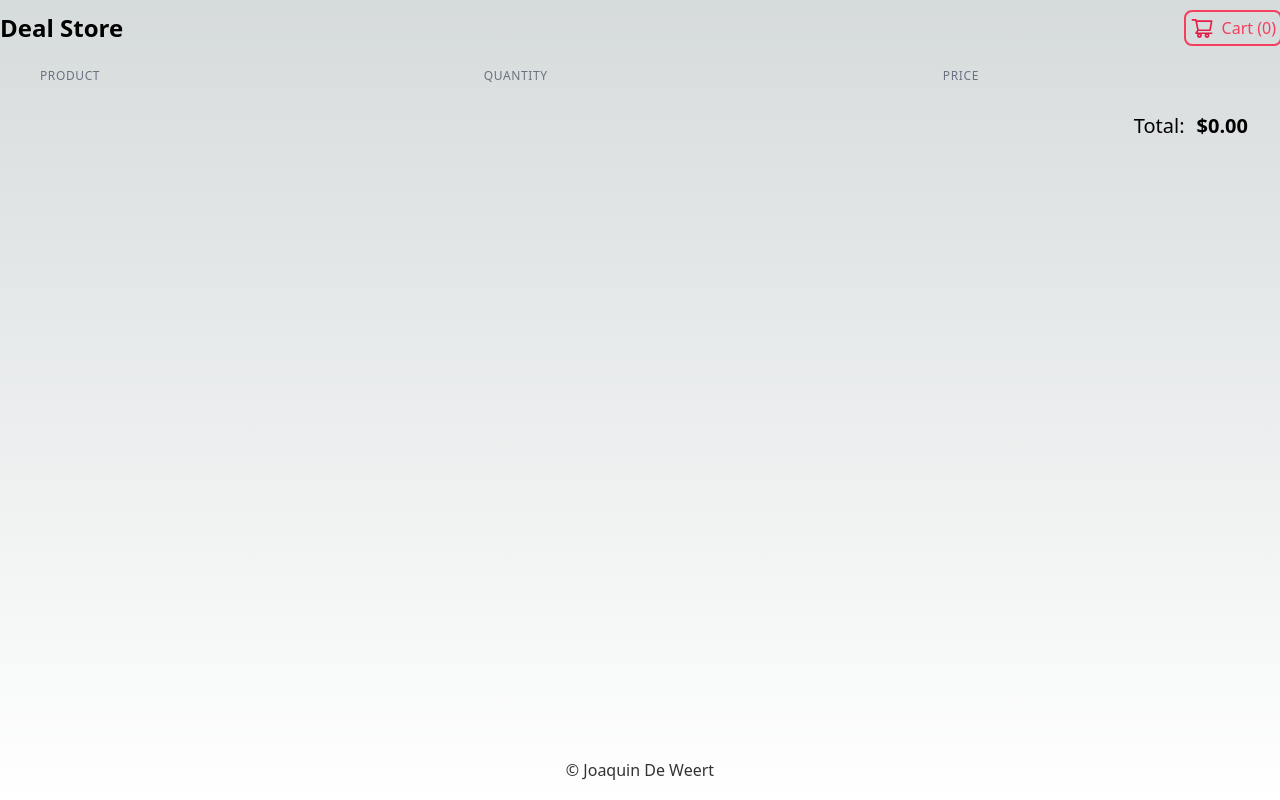
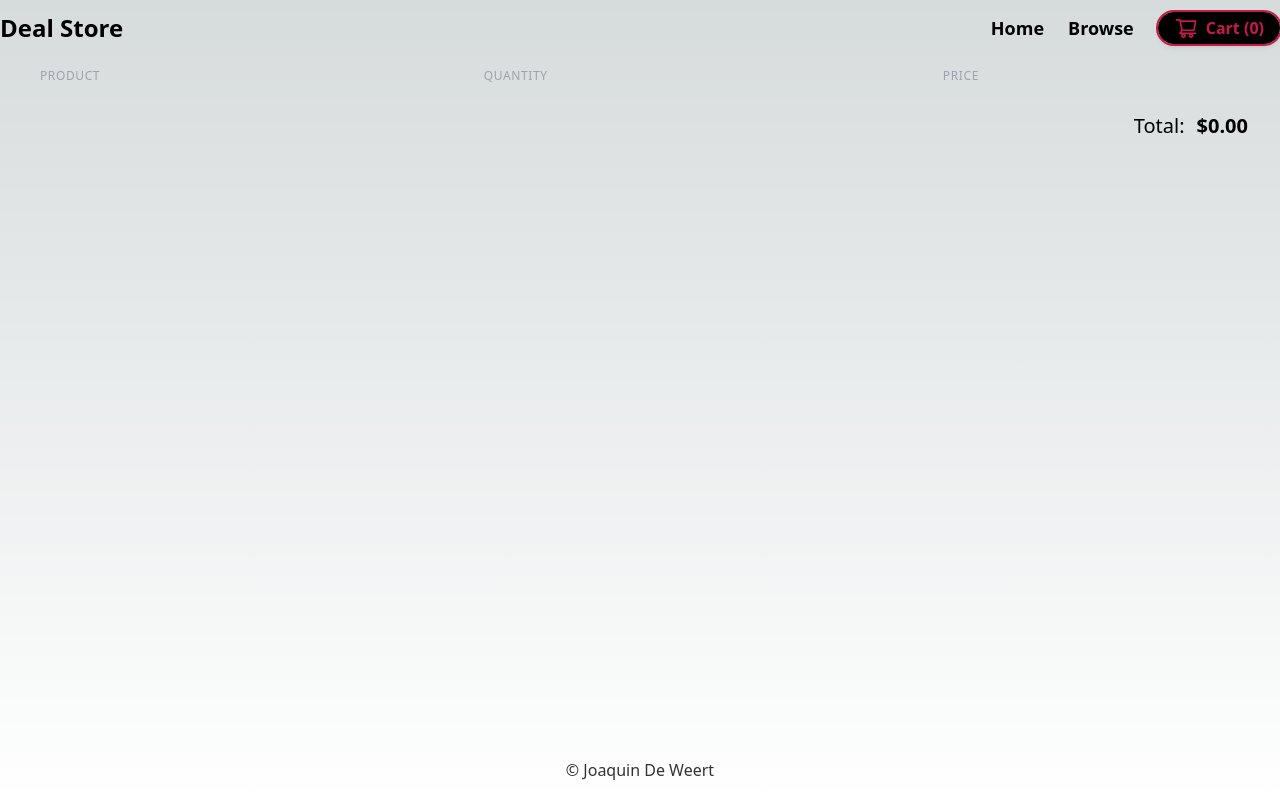
Before and after one commit to JoaquinDW/challenge-devlights, a Next.js app: page /cart in a window 1280 px wide. Built offline with nearby package versions, Linux system fonts and the light colour scheme.

Commit message:
improve/ui

```diff
--- a/src/app/Components/Card.jsx
+++ b/src/app/Components/Card.jsx
@@ -1,6 +1,3 @@
-"use client"
-import { useState } from "react"
-import Link from "next/link"
 import { useCart } from "../hooks/useCart"
 import Image from "next/image"
 
--- a/src/app/Components/Hero.jsx
+++ b/src/app/Components/Hero.jsx
@@ -1,15 +1,11 @@
-import React from "react"
-import Image from "next/image" // Importa el componente Image de Next.js
-import gamesImage from "../../../public/descarga.jpeg" // Importa la imagen
+import gamesImage from "../../../public/descarga.jpeg"
 
 const Hero = () => {
   return (
     <div
       className="bg-cover bg-center h-64 md:h-96 lg:h-128 xl:h-160"
       style={{ backgroundImage: `url(${gamesImage.src})` }}
-    >
-      {/* Aquí puedes agregar contenido adicional si es necesario */}
-    </div>
+    ></div>
   )
 }
 
--- a/src/app/Components/Navbar.jsx
+++ b/src/app/Components/Navbar.jsx
@@ -1,9 +1,7 @@
 import Link from "next/link"
-import React from "react"
 
-import Image from "next/image"
 import { AiOutlineShoppingCart } from "react-icons/ai"
-import Cart from "../cart/page"
+
 import { useCart } from "../hooks/useCart"
 
 const Navbar = () => {
@@ -14,22 +12,45 @@ const Navbar = () => {
         Deal Store
       </Link>
 
-      <div className="outline-2 outline-double p-1 rounded-md outline-rose-500 mr-4 md:mr-0">
-        <Link href="/cart" className="flex items-center gap-2 ">
-          <AiOutlineShoppingCart className="text-2xl " color="#e11d48" />
-          {
-            <>
-              {cart && (
-                <p className="text-rose-500 hidden md:block">
-                  Cart ({cart.length})
-                </p>
-              )}
-            </>
-          }
+      <div className="flex gap-6 items-center">
+        <Link href="/" className="font-semibold text-lg hover:underline">
+          Home
         </Link>
+        <Link href="/#search" className="font-semibold text-lg hover:underline">
+          Browse
+        </Link>
+        <div className="">
+          <Link href="/cart" className=" ">
+            <button className=" outline-2 outline-double p-1  outline-[#C9184A] mr-4 md:mr-0 flex  items-center gap-2 relative px-4 text-black text-base font-bold rounded-[50px] overflow-hidden bg-black transition-all duration-400 ease-in-out shadow-md hover:scale-105  hover:shadow-lg active:scale-90 before:absolute before:top-0 before:-left-full before:w-full before:h-full before:bg-gradient-to-r before:from-[#FFB3C1] before:to-[#FFF0F3] before:transition-all before:duration-500 before:ease-in-out before:z-[-1] before:rounded before:py-10 hover:before:left-0">
+              <AiOutlineShoppingCart className="text-2xl " color="#C9184A" />
+              {
+                <>
+                  {cart && (
+                    <p className="text-[#C9184A] hidden md:block">
+                      Cart ({cart.length})
+                    </p>
+                  )}
+                </>
+              }
+            </button>
+          </Link>
+        </div>
       </div>
     </section>
   )
 }
 
 export default Navbar
+
+/*
+ <AiOutlineShoppingCart className="text-2xl " color="#e11d48" />
+            {
+              <>
+                {cart && (
+                  <p className="text-rose-500 hidden md:block">
+                    Cart ({cart.length})
+                  </p>
+                )}
+              </>
+            }
+*/
--- a/src/app/cart/page.jsx
+++ b/src/app/cart/page.jsx
@@ -18,6 +18,7 @@ const Cart = () => {
     if (cartStorage) {
       setCart(cartStorage)
     }
+    // eslint-disable-next-line react-hooks/exhaustive-deps
   }, [])
   const checkout = async () => {
     const cartProducts = cart.map((item) => {
@@ -52,18 +53,18 @@ const Cart = () => {
       <table className="min-w-full divide-y divide-slate-600 rounded-md">
         <thead>
           <tr>
-            <th className="px-6 py-3 text-left text-xs font-medium text-gray-500 uppercase tracking-wider ">
+            <th className="px-6 py-3 text-left text-xs font-medium text-gray-400 uppercase tracking-wider ">
               Product
             </th>
-            <th className="px-6 py-3 text-left text-xs font-medium text-gray-500 uppercase tracking-wider">
+            <th className="px-6 py-3 text-left text-xs font-medium text-gray-400 uppercase tracking-wider">
               Quantity
             </th>
-            <th className="px-6 py-3 text-left text-xs font-medium text-gray-500 uppercase tracking-wider">
+            <th className="px-6 py-3 text-left text-xs font-medium text-gray-400 uppercase tracking-wider">
               Price
             </th>
           </tr>
         </thead>
-        <tbody className="bg-gray-900 divide-y divide-gray-600">
+        <tbody className="bg-black divide-y divide-gray-500">
           {cart &&
             cart.map((deal) => (
               <tr key={deal.dealID} className="content-center">
--- a/src/app/page.js
+++ b/src/app/page.js
@@ -26,11 +26,12 @@ export default function Home() {
   }, [])
 
   useEffect(() => {
-    setFilteredProducts(
-      deals.filter((deal) =>
-        deal.title.toLowerCase().includes(search.toLowerCase())
-      )
-    )
+    const filterProducts = (products) => {
+      return products.filter((product) => {
+        return product.title.toLowerCase().includes(search.toLowerCase())
+      })
+    }
+    setFilteredProducts(filterProducts(deals))
   }, [search, deals])
 
   const handleShowtoast = () => {
@@ -44,10 +45,10 @@ export default function Home() {
     <>
       <Hero />
       <main className="">
-        <section className="flex justify-center container mt-2">
-          <div className="m-4 p-1 rounded-md  bg-gradient-to-r from-yellow-500 via-rose-500 to-indigo-500 w-[500px]">
+        <section className="flex justify-center container mt-2" id="search">
+          <div className="m-4 p-1 rounded-md bg-gradient-to-r from-yellow-500 via-rose-500 to-indigo-500 w-[500px]">
             <input
-              className="p-3 w-full rounded-md w-full focus:outline-none bg-black text-white placeholder:text-red-400 placeholder:text-xl mx-auto "
+              className="p-3 rounded-md w-full focus:outline-none bg-black text-white placeholder:text-red-400 placeholder:text-xl mx-auto"
               type="text"
               placeholder="Search..."
               onChange={(e) => setSearch(e.target.value)}
@@ -109,25 +110,3 @@ export default function Home() {
     </>
   )
 }
-
-/**
- *
- *           <div className="flex items-center bg-green-500 border-l-4 border-green-700 py-2 px-3 shadow-md mb-2 max-w-xs">
-            <div className="text-green-500 rounded-full bg-white mr-3">
-              <svg
-                width="1.8em"
-                height="1.8em"
-                viewBox="0 0 16 16"
-                className="bi bi-check"
-                fill="currentColor"
-                xmlns="http://www.w3.org/2000/svg"
-              >
-                <path
-                  fillRule="evenodd"
-                  d="M10.97 4.97a.75.75 0 0 1 1.071 1.05l-3.992 4.99a.75.75 0 0 1-1.08.02L4.324 8.384a.75.75 0 1 1 1.06-1.06l2.094 2.093 3.473-4.425a.236.236 0 0 1 .02-.022z"
-                />
-              </svg>
-            </div>
-            <div className="text-white max-w-xs ">Product added</div>
-          </div>
- */
```
